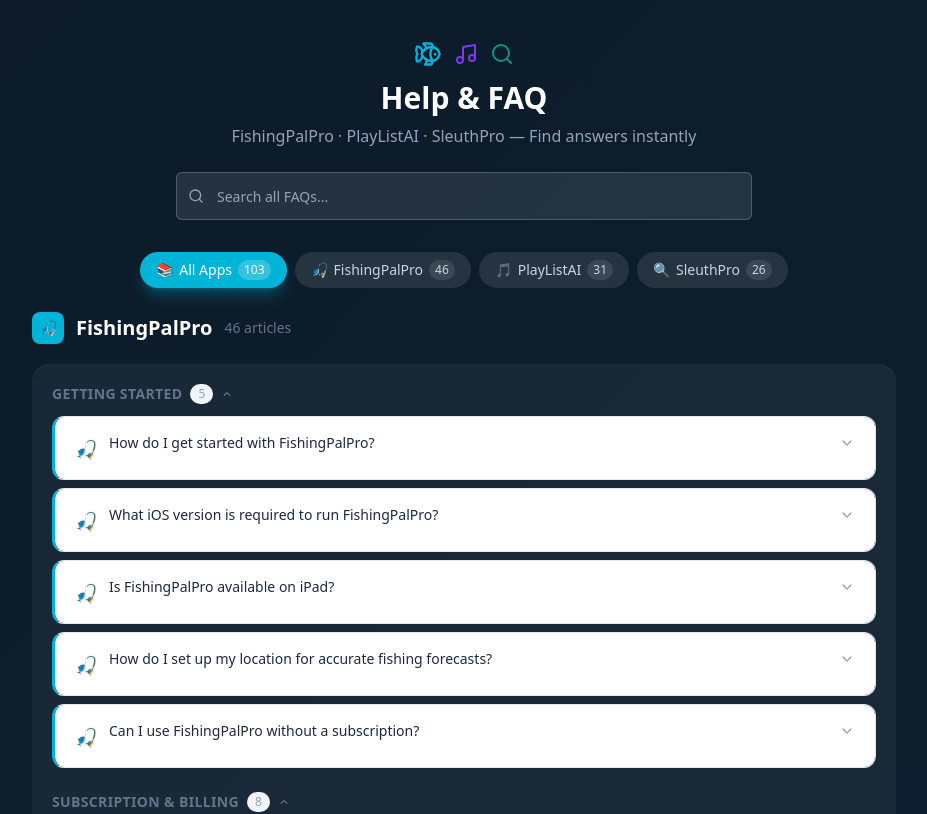
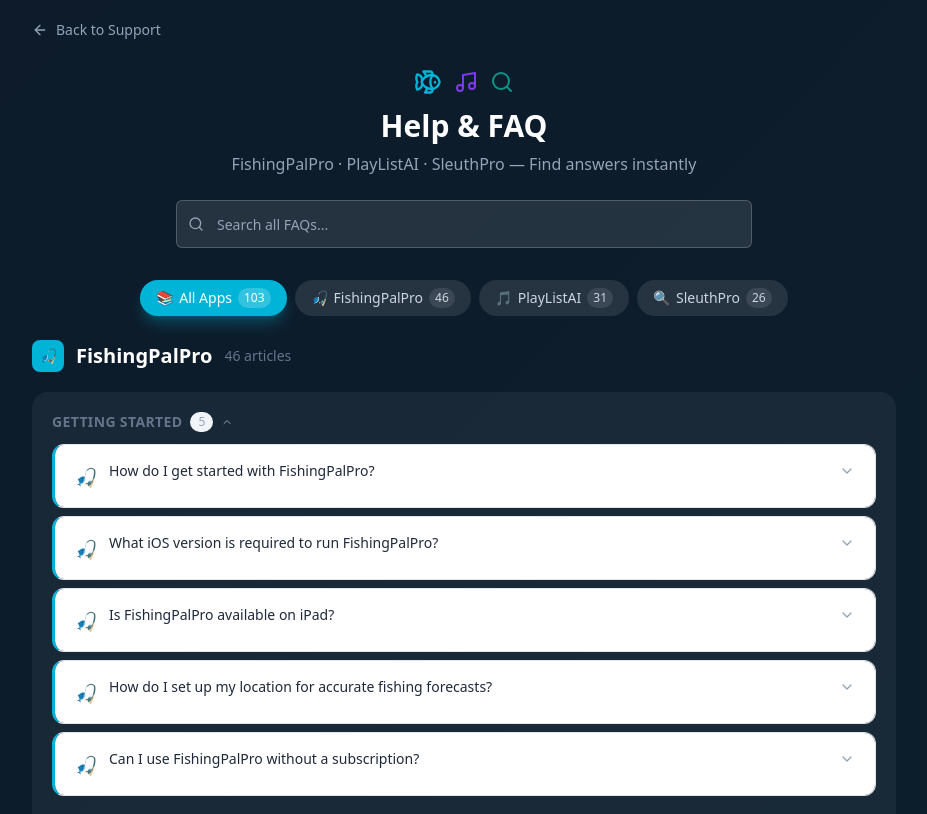
Before and after one commit to Maverick9123/app-support-desk, a Next.js app: page /portal/faq in a window 1280 px wide. Shown: the top 814 px of the page, without its empty margins (176-1103 px from the left). Built offline with nearby package versions, Linux system fonts and the light colour scheme.

Commit message:
Update page.tsx

```diff
--- a/app/portal/faq/page.tsx
+++ b/app/portal/faq/page.tsx
@@ -2,7 +2,7 @@
 
 import { useState, useMemo } from 'react'
 import { ALL_FAQS, getCategories, type FAQ } from '@/lib/faqs-data'
-import { Fish, Music, Search, ChevronDown, ChevronUp, ExternalLink } from 'lucide-react'
+import { Fish, Music, Search, ChevronDown, ChevronUp, ExternalLink, ArrowLeft } from 'lucide-react'
 import { Input } from '@/components/ui/input'
 
 const APP_CONFIG = {
@@ -153,8 +153,20 @@
 
   return (
     <div className="min-h-screen" style={{ background: 'linear-gradient(135deg, #0D1B2A 0%, #0a2a3a 100%)' }}>
+
+      {/* Back Navigation */}
+      <div className="max-w-4xl mx-auto px-4 pt-5">
+        <a
+          href="/portal"
+          className="inline-flex items-center gap-2 text-slate-400 hover:text-white transition-colors text-sm font-medium"
+        >
+          <ArrowLeft className="h-4 w-4" />
+          Back to Support
+        </a>
+      </div>
+
       {/* Header */}
-      <div className="text-center pt-10 pb-8 px-4">
+      <div className="text-center pt-6 pb-8 px-4">
         <div className="flex items-center justify-center gap-3 mb-3">
           <Fish className="h-7 w-7 text-[#00B4D8]" />
           <Music className="h-6 w-6 text-[#7C3AED]" />
```
